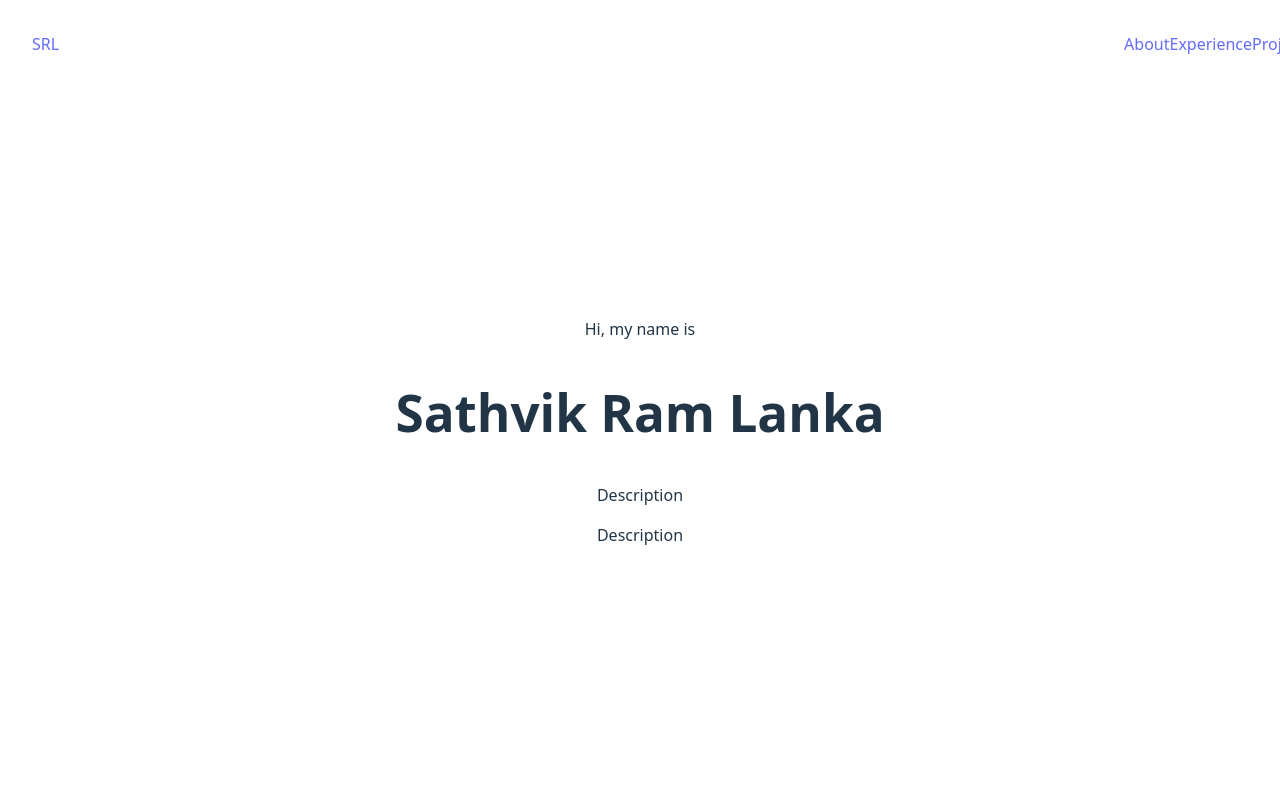
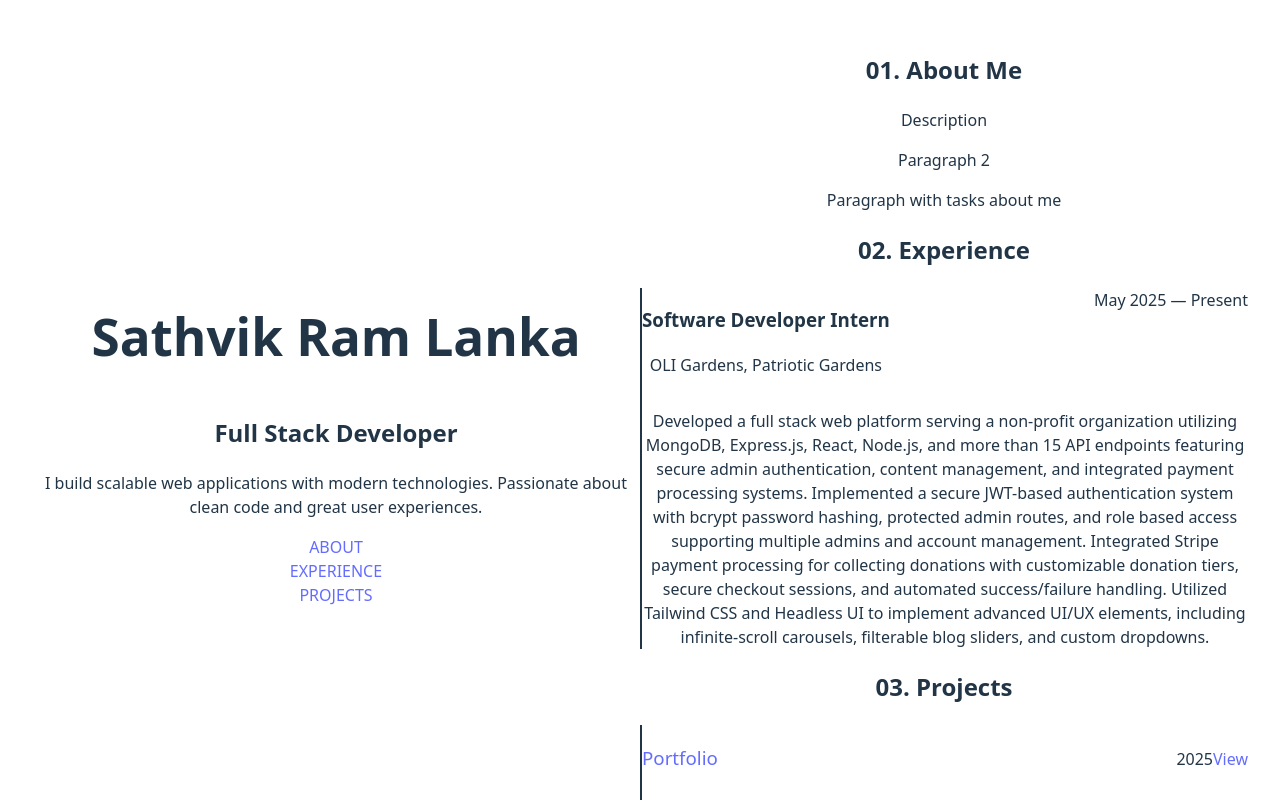
Before and after one commit to RamLanka05/v1, a React (Vite) app in the folder website-data/: page / in a window 1280 px wide. Shown: the top 800 px of the page. Built offline with nearby package versions, Linux system fonts and the light colour scheme.

Commit message:
base skeleton updated

```diff
--- a/website-data/index.html
+++ b/website-data/index.html
@@ -4,7 +4,7 @@
     <meta charset="UTF-8" />
     <link rel="icon" type="image/svg+xml" href="/vite.svg" />
     <meta name="viewport" content="width=device-width, initial-scale=1.0" />
-    <title>website-data</title>
+    <title>Sathvik Lanka</title>
   </head>
   <body>
     <div id="root"></div>
--- a/website-data/src/App.tsx
+++ b/website-data/src/App.tsx
@@ -2,7 +2,6 @@
 // import reactLogo from './assets/react.svg'
 // import viteLogo from '/vite.svg'
 import './App.css'
-import Navigation from './components/Navigation'
 import Hero from './components/Hero'
 import About from './components/About'
 import Experience from './components/Experience'
@@ -10,13 +9,19 @@ import Projects from './components/Projects'
 
 function App() {
   return (
-    <div className="antialiased bg-white dark:bg-gray-950 text-gray-900 dark:text-white">
-      <Navigation />
-      <Hero />
-      <main>
-        <About />
-        <Experience />
-        <Projects />
+    <div className="antialiased bg-white dark:bg-gray-950 text-gray-900 dark:text-white flex">
+      {/* Left column: change `w-1/3` or `min-w-[320px]` to move/resize the hero */}
+      <aside className="w-1/2 min-w-[320px]">
+        <Hero />
+      </aside>
+
+      {/* Right column: main content scrolls */}
+      <main className="flex-1 bg-white dark:bg-gray-950">
+        <div className="max-w-2xl mx-auto">
+          <About />
+          <Experience />
+          <Projects />
+        </div>
       </main>
     </div>
   )
--- a/website-data/src/components/About.tsx
+++ b/website-data/src/components/About.tsx
@@ -1,11 +1,11 @@
 export default function About() {
   return (
-    <section id="about" className="py-24 bg-white dark:bg-gray-950 text-gray-900 dark:text-white">
-      <div className="max-w-3xl mx-auto px-6">
-        <h2 className="text-3xl font-bold mb-6 text-gray-900 dark:text-white">
+    <section id="about" className="py-24 px-12 bg-white dark:bg-gray-950">
+      <div className="max-w-xl">
+        <h2 className="text-3xl font-bold mb-6">
           <span className="text-blue-600 dark:text-blue-400">01.</span> About Me
         </h2>
-        <div className="space-y-4 text-lg text-gray-600 dark:text-gray-400 leading-relaxed">
+        <div className="space-y-4 text-base text-gray-600 dark:text-gray-400 leading-relaxed">
           <p>
             Description
           </p>
--- a/website-data/src/components/Experience.tsx
+++ b/website-data/src/components/Experience.tsx
@@ -4,9 +4,9 @@ export default function Experience() {
   ]
 
   return (
-    <section id="experience" className="py-24 bg-gray-50 dark:bg-gray-900 text-gray-900 dark:text-white">
-      <div className="max-w-3xl mx-auto px-6">
-        <h2 className="text-3xl font-bold mb-8 text-gray-900 dark:text-white">
+    <section id="experience" className="py-24 px-12 bg-gray-50 dark:bg-gray-900">
+      <div className="max-w-xl">
+        <h2 className="text-3xl font-bold mb-8">
           <span className="text-blue-600 dark:text-blue-400">02.</span> Experience
         </h2>
         <div className="space-y-8">
@@ -14,12 +14,12 @@ export default function Experience() {
             <article key={it.role} className="border-l-2 border-blue-600 dark:border-blue-400 pl-6">
               <div className="flex items-start justify-between mb-2">
                 <div>
-                  <h3 className="text-xl font-semibold text-gray-900 dark:text-white">{it.role}</h3>
-                  <p className="text-blue-600 dark:text-blue-400 font-medium">{it.company}</p>
+                  <h3 className="text-lg font-semibold">{it.role}</h3>
+                  <p className="text-blue-600 dark:text-blue-400 font-medium text-sm">{it.company}</p>
                 </div>
-                <span className="text-sm text-gray-500 dark:text-gray-400 whitespace-nowrap ml-4">{it.period}</span>
+                <span className="text-xs text-gray-500 dark:text-gray-400 whitespace-nowrap ml-4">{it.period}</span>
               </div>
-              <p className="text-base text-gray-600 dark:text-gray-300 leading-relaxed">{it.desc}</p>
+              <p className="text-sm text-gray-600 dark:text-gray-300 leading-relaxed">{it.desc}</p>
             </article>
           ))}
         </div>
--- a/website-data/src/components/Hero.tsx
+++ b/website-data/src/components/Hero.tsx
@@ -1,16 +1,33 @@
 export default function Hero() {
+  const navLinks = [
+    { label: 'About', href: '#about' },
+    { label: 'Experience', href: '#experience' },
+    { label: 'Projects', href: '#projects' },
+  ]
+
   return (
-    <section id="home" className="min-h-screen flex items-center justify-center pt-20 bg-white dark:bg-gray-950 text-gray-900 dark:text-white">
-      <div className="max-w-3xl text-center px-6 py-24">
-        <p className="text-blue-600 dark:text-blue-400 font-semibold mb-2">Hi, my name is</p>
-        <h1 className="text-5xl sm:text-7xl font-bold mb-4">Sathvik Ram Lanka</h1>
-        <p className="text-xl sm:text-2xl text-gray-600 dark:text-gray-300 mb-6">
-          Description
+    <aside className="w-full min-h-screen h-screen sticky top-0 bg-gray-900 text-white flex flex-col justify-center py-24 px-8">
+      <div>
+        <h1 className="text-5xl sm:text-6xl font-bold mb-2">Sathvik Ram Lanka</h1>
+        <h2 className="text-2xl text-gray-400 mb-6">Full Stack Developer</h2>
+        <p className="text-lg text-gray-300 mb-8 max-w-md leading-relaxed">
+          I build scalable web applications with modern technologies. Passionate about clean code and great user experiences.
         </p>
-        <p className="text-lg text-gray-500 dark:text-gray-400 max-w-2xl mx-auto leading-relaxed">
-          Description
-        </p>
+
+        {/* Navigation Links */}
+        <nav className="mt-12 space-y-2">
+          {navLinks.map((link) => (
+            <a
+              key={link.label}
+              href={link.href}
+              className="block text-gray-400 hover:text-blue-400 transition-colors font-semibold uppercase text-sm tracking-widest"
+            >
+              <span className="text-blue-400 mr-2"></span>
+              {link.label}
+            </a>
+          ))}
+        </nav>
       </div>
-    </section>
+    </aside>
   )
 }
--- a/website-data/src/components/Navigation.tsx
+++ /dev/null
@@ -1,28 +0,0 @@
-export default function Navigation() {
-  const links = [
-    { label: 'About', href: '#about' },
-    { label: 'Experience', href: '#experience' },
-    { label: 'Projects', href: '#projects' },
-  ]
-
-  return (
-    <nav className="fixed top-0 w-full bg-white dark:bg-gray-950 shadow-sm z-50">
-      <div className="max-w-5xl mx-auto px-6 py-4 flex items-center justify-between">
-        <a href="#home" className="font-bold text-lg hover:text-blue-600 transition-colors">
-          SRL
-        </a>
-        <div className="flex gap-8">
-          {links.map((link) => (
-            <a
-              key={link.label}
-              href={link.href}
-              className="text-sm font-medium text-gray-600 dark:text-gray-400 hover:text-blue-600 dark:hover:text-blue-400 transition-colors"
-            >
-              {link.label}
-            </a>
-          ))}
-        </div>
-      </div>
-    </nav>
-  )
-}
--- a/website-data/src/components/Projects.tsx
+++ b/website-data/src/components/Projects.tsx
@@ -3,26 +3,58 @@ export default function Projects() {
     {
       title: 'Portfolio',
       desc: 'This site — built with React, Vite, and Tailwind CSS.',
+      date: '2025',
+      url: 'https://your-portfolio.example.com',
       tags: ['React', 'TypeScript', 'Tailwind CSS', 'Vite']
     },
     {
-      title: 'Project 2',
+      title: 'SolAR',
       desc: 'Coming soon...',
+      date: '2025',
+      url: '',
       tags: ['React', 'Node.js']
     },
   ]
 
   return (
-    <section id="projects" className="py-24 bg-white dark:bg-gray-950 text-gray-900 dark:text-white">
-      <div className="max-w-3xl mx-auto px-6">
-        <h2 className="text-3xl font-bold mb-8 text-gray-900 dark:text-white">
+    <section id="projects" className="py-24 px-12 bg-white dark:bg-gray-950">
+      <div className="max-w-xl">
+        <h2 className="text-3xl font-bold mb-8">
           <span className="text-blue-600 dark:text-blue-400">03.</span> Projects
         </h2>
         <div className="space-y-8">
           {projects.map((p) => (
             <article key={p.title} className="border-l-2 border-gray-300 dark:border-gray-700 pl-6 pb-8">
-              <h3 className="text-2xl font-bold mb-2 text-gray-900 dark:text-white">{p.title}</h3>
-              <p className="text-gray-600 dark:text-gray-400 mb-4 leading-relaxed">{p.desc}</p>
+              <div className="flex items-baseline justify-between mb-2">
+                <h3 className="text-xl font-bold">
+                  {p.url ? (
+                    <a href={p.url} target="_blank" rel="noopener noreferrer" className="hover:underline text-blue-600 dark:text-blue-400">
+                      {p.title}
+                    </a>
+                  ) : (
+                    p.title
+                  )}
+                </h3>
+
+                <div className="flex items-center gap-4">
+                  {p.date && (
+                    <time className="text-sm text-gray-500 dark:text-gray-400">{p.date}</time>
+                  )}
+                  {p.url ? (
+                    <a
+                      href={p.url}
+                      target="_blank"
+                      rel="noopener noreferrer"
+                      className="text-sm font-medium text-white bg-blue-600 hover:bg-blue-700 dark:bg-blue-500 dark:hover:bg-blue-600 px-3 py-1 rounded-md transition-colors"
+                    >
+                      View
+                    </a>
+                  ) : null}
+                </div>
+              </div>
+
+              <p className="text-sm text-gray-600 dark:text-gray-400 mb-4 leading-relaxed">{p.desc}</p>
+
               <div className="flex flex-wrap gap-2">
                 {p.tags.map((tag) => (
                   <span key={tag} className="text-xs font-medium px-3 py-1 bg-blue-100 dark:bg-blue-900 text-blue-700 dark:text-blue-200 rounded-full">
```
